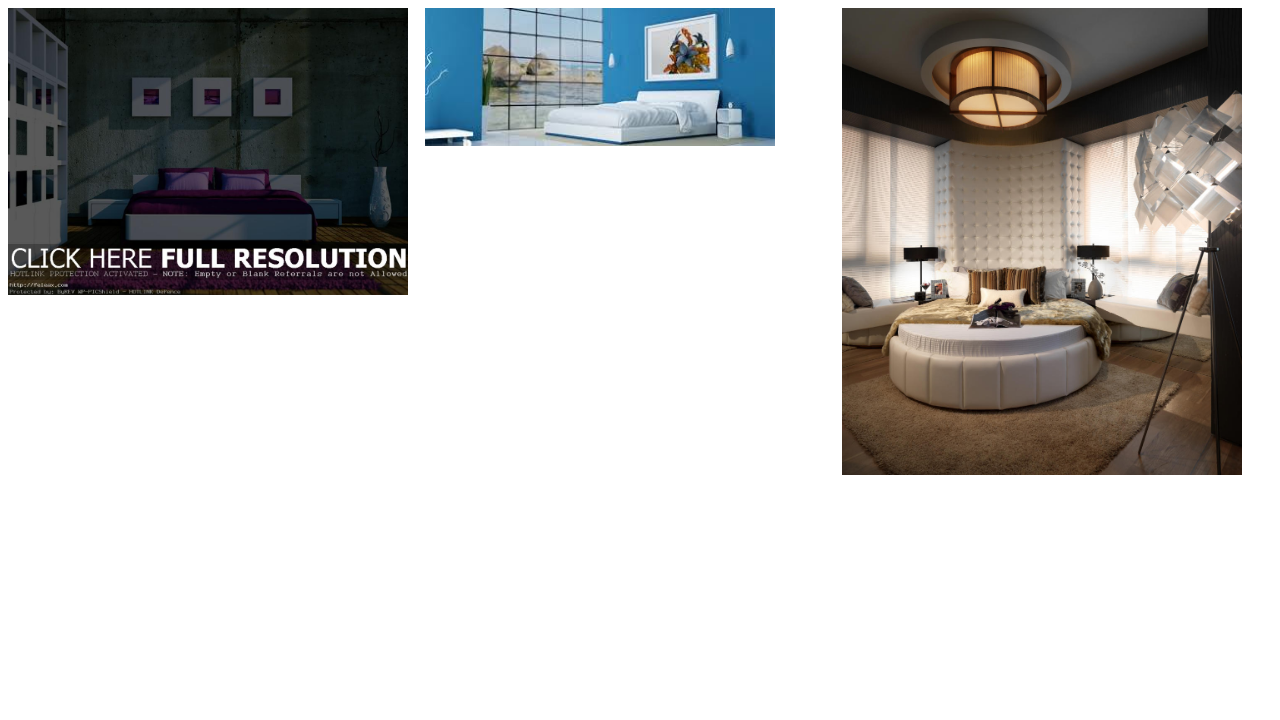
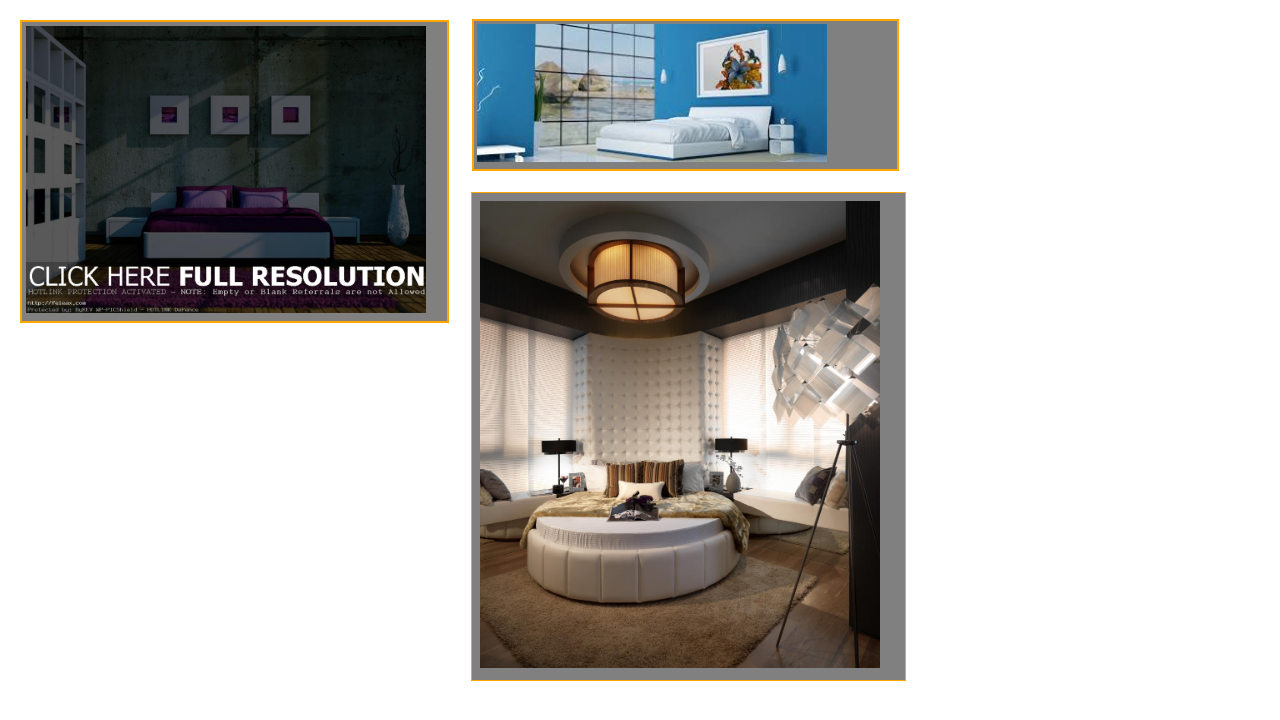
Before and after one commit to RitaWoki/interior-design, a plain HTML site: page index.html in a window 1280 px wide. Drawn offline with Linux system fonts and the light colour scheme.

Commit message:
adds margin,padding,border

```diff
--- a/style.css
+++ b/style.css
@@ -1,14 +1,26 @@
 .column1 {
   width:33%;
   float:left;
+  margin: 12px;
+  padding: 4px;
+  border: 2px solid orange;
+  background-color: grey;
 }
 .column2 {
   width: 33%;
   float: left;
+  margin: 11px;
+  padding: 3px;
+  border: 2px solid orange;
+  background-color: grey;
 }
 .column3 {
   width: 33%;
   float: left;
+  margin: 10px;
+  padding: 8px;
+  border:1px solid orange;
+  background-color: grey;
 }
 
 .column1 img{
```
